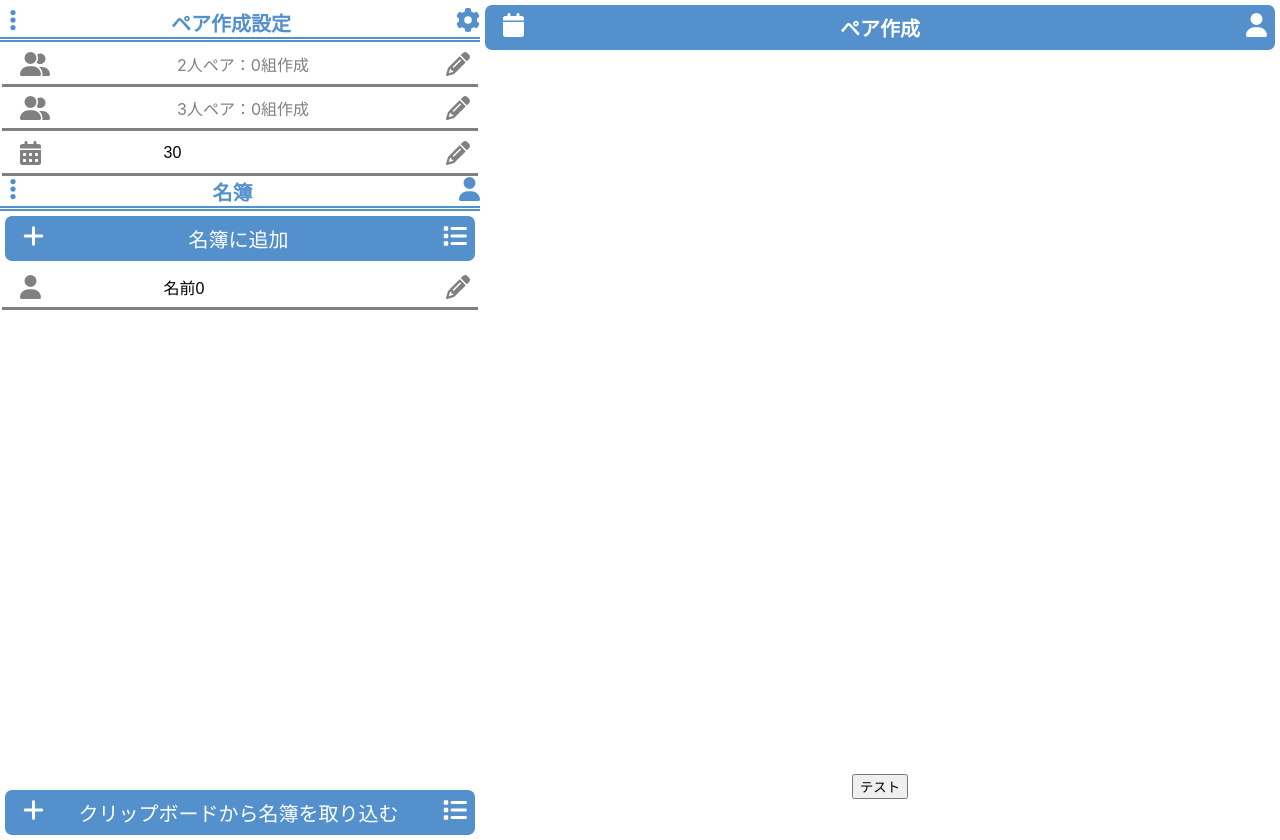
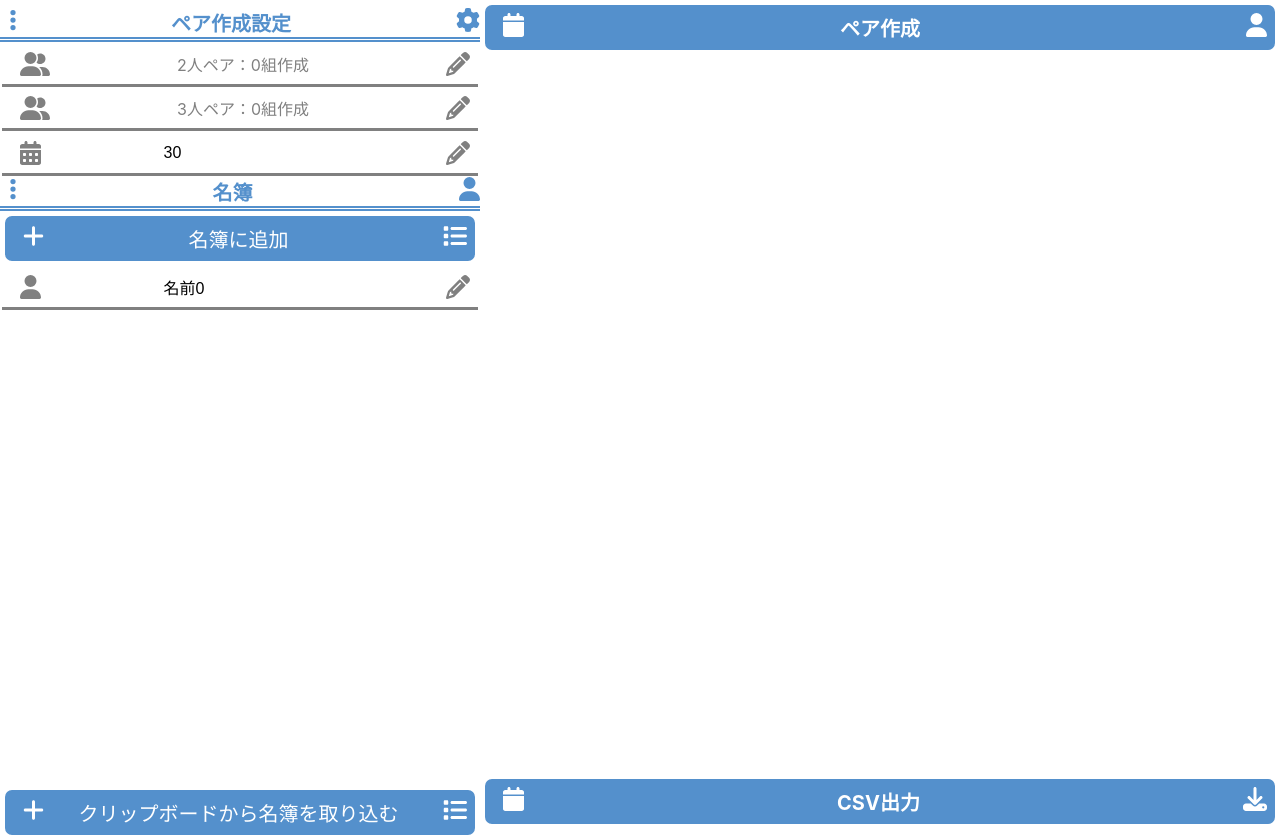
Before and after one commit to fyuuki0jp/pair_random_match, a React (Create React App) app: page / in a window 1280 px wide. Built offline with nearby package versions, Linux system fonts and the light colour scheme.

Commit message:
design: add csv output button design

```diff
--- a/src/CreateTable.tsx
+++ b/src/CreateTable.tsx
@@ -2,7 +2,7 @@ import { useRecoilValue } from 'recoil';
 import React, { useState } from 'react';
 import { membersAtom,constructAtom, DayPairs, Pair, WorkPairs} from './State';
 import { createWorkPairs,padPair } from './Logic';
-import { faCalendar ,faUser} from '@fortawesome/free-solid-svg-icons';
+import { faCalendar ,faUser ,faDownload} from '@fortawesome/free-solid-svg-icons';
 import { FontAwesomeIcon } from '@fortawesome/react-fontawesome';
 import * as iconv from "iconv-lite";
 
@@ -70,7 +70,15 @@ function WorkCalender(){
             <div style={{display:'flex',flexWrap:'wrap',width:'100%',minWidth:'300px',height:'90vh',overflowY:'auto'}}>
                 {calender?.WorkPairs.map(day => <DayMember day={day}/>)}
             </div>
-            <button onClick={createCSVoutput}>テスト</button>
+            <div style={
+                generation ? {display:'flex',margin:'0.1rem','justifyContent':'space-between',padding:'0.5rem 0.5rem',border:'solid',borderRadius:'10px',color:'white',backgroundColor:'gray',userSelect:'none'}:{display:'flex',margin:'0.1rem','justifyContent':'space-between',padding:'0.5rem 0.5rem',border:'solid',borderRadius:'10px',color:'white',backgroundColor:'#5490cc',userSelect:'none'}
+            }
+                    unselectable={'on'}
+                     onClick={createCSVoutput}>
+                <FontAwesomeIcon icon={faCalendar} size='xl' style={{marginLeft:'10px'}}/>
+                <span style={{fontSize:'15pt',maxWidth:'100%',appearance:'none',outline:0,border:'none',fontWeight:'bolder'}}>CSV出力</span>
+                <FontAwesomeIcon icon={faDownload} size='xl' style={{marginLeft:'10px'}}/>
+            </div>
         </div>
     )
 }
```
